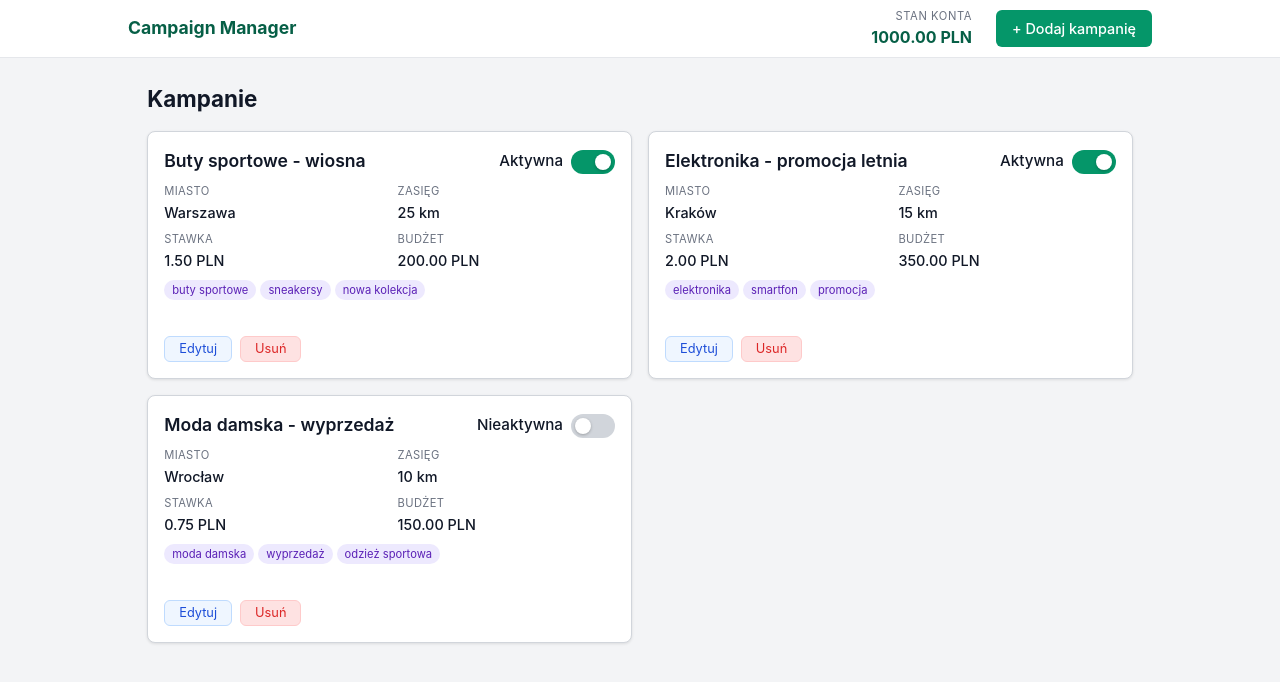
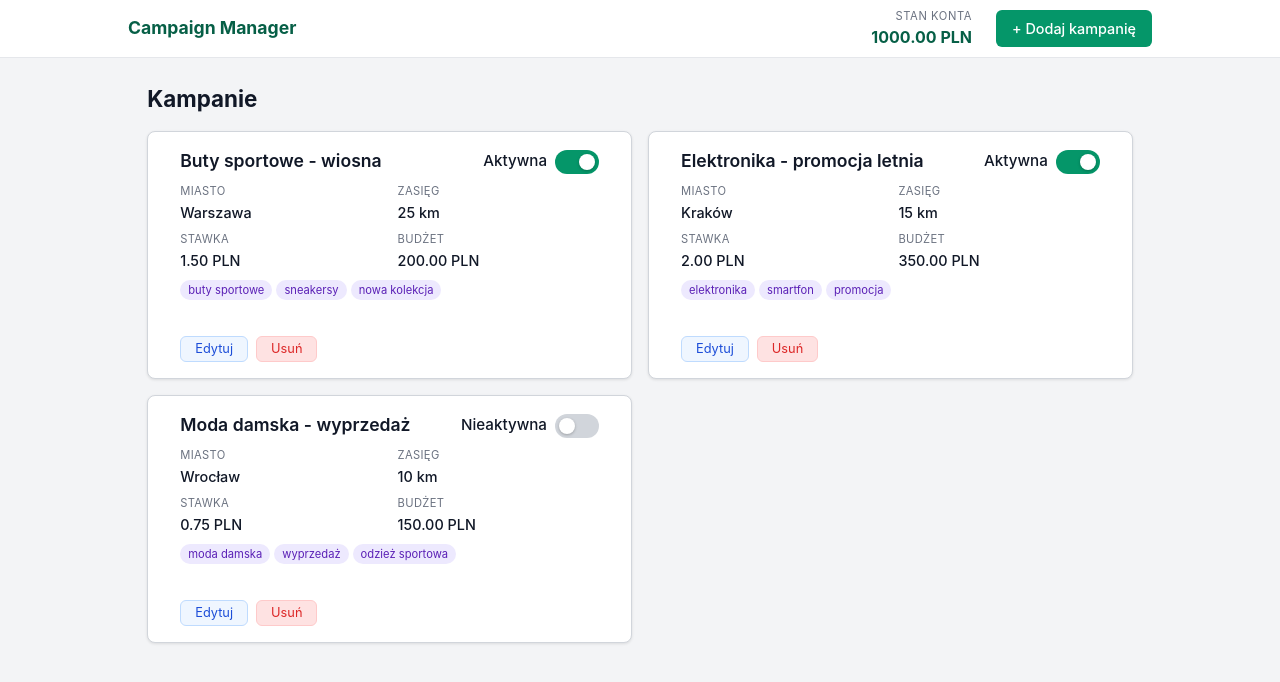
Before and after one commit to lukaset649/CampaignManager, a React (Vite) app: page / in a window 1280 px wide. Shown: the top 682 px of the page. Built offline with nearby package versions, Linux system fonts and the light colour scheme.

Commit message:
update padding in campaign card

```diff
--- a/src/components/CampaignCard/CampaignCard.less
+++ b/src/components/CampaignCard/CampaignCard.less
@@ -5,6 +5,10 @@
   border: 1px solid @color-gray-300;
   border-radius: @radius-md;
   padding: @spacing-md;
+
+  @media (min-width: 425px) {
+    padding: @spacing-md @spacing-xl;
+  }
   background: @color-white;
   box-shadow: @shadow-sm;
   display: flex;
```
